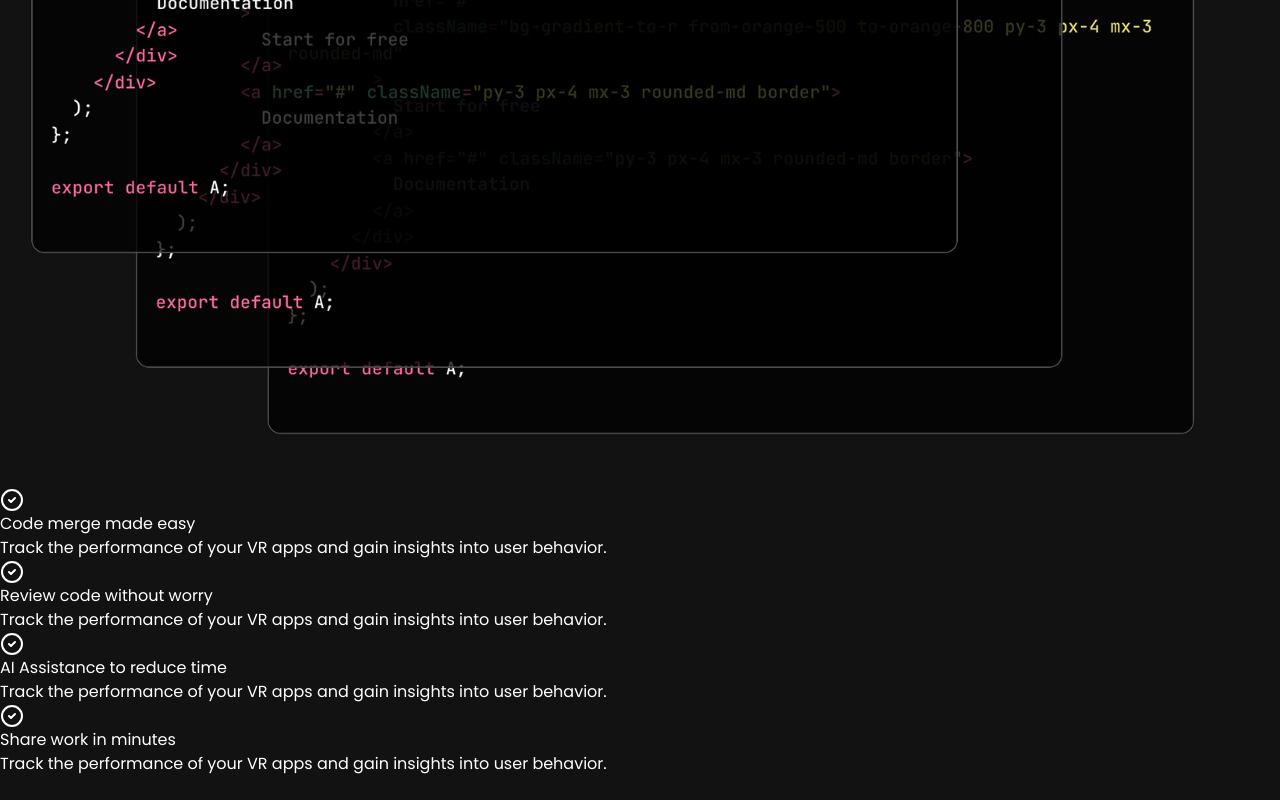
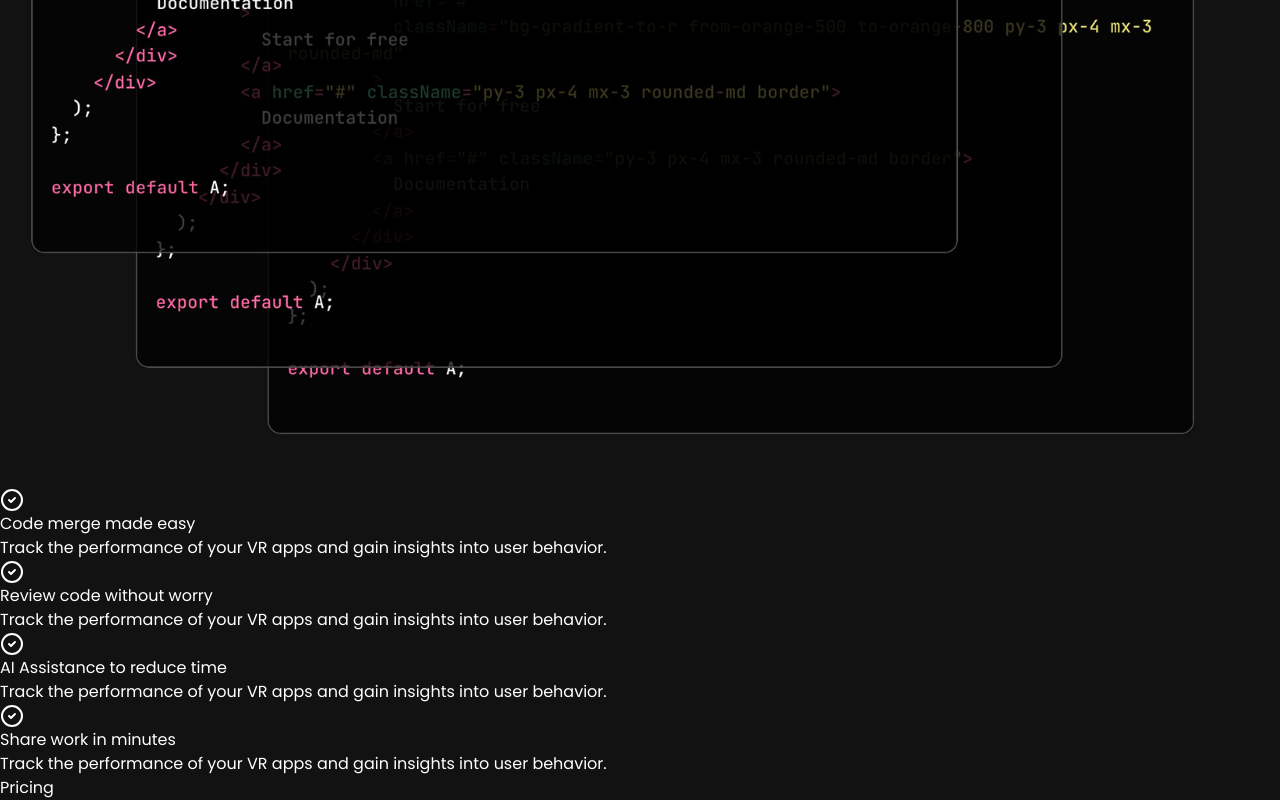
Before and after one commit to PRABHAT1SHUKLA/artificial-world, a React (Vite) app: page / in a window 1280 px wide. Shown: the part 2391-3191 px from the top of the page. Before the commit the page ends 3167 px from the top, so only its background shows below. Built offline with nearby package versions, Linux system fonts and the light colour scheme.

Commit message:
feat: Pricing section implementation initiated

```diff
--- a/src/App.jsx
+++ b/src/App.jsx
@@ -3,6 +3,7 @@ import NavBar from './components/NavBar'
 import HeroSection from './components/HeroSection'
 import FeatureSec from './components/Feature'
 import WorkFlow from './components/WorkFlow'
+import Pricing from './components/Pricing'
 
 
 
@@ -16,6 +17,7 @@ function App() {
           <HeroSection/>
           <FeatureSec/>
           <WorkFlow/>
+          <Pricing/>
 
         </div>
     </>
--- /dev/null
+++ b/src/components/Pricing.jsx
@@ -0,0 +1,12 @@
+const Pricing = () => {
+  return (
+    <div className="mt-20">
+       <h2 className="text-3xl sm:text-5xl lg:text-6xl text-center my-8 tracking-wide">
+        Pricing
+      </h2>
+    </div>
+
+  )
+}
+
+export default Pricing
```
Also changed, not shown: src/components/WorkFlow.jsx (+8 -6 lines).
